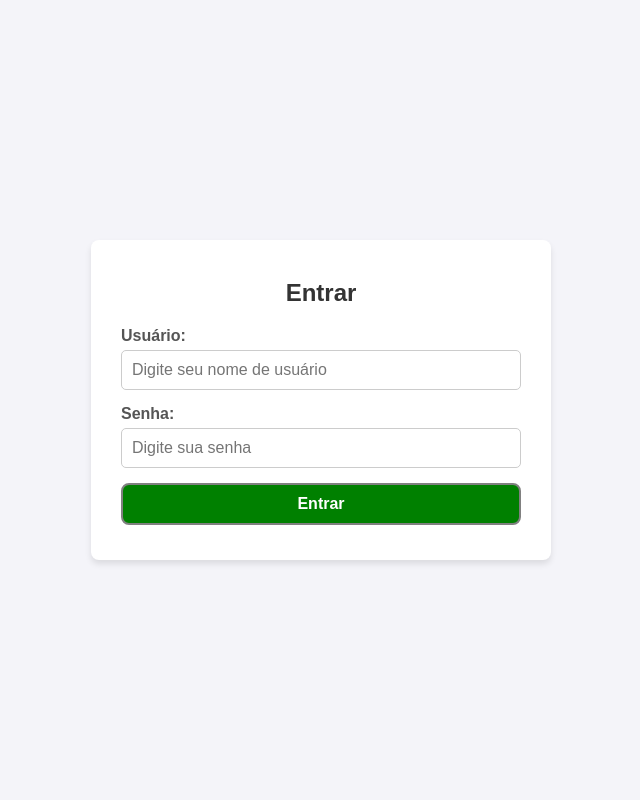
After one commit to igoranlima79/projeto_reserva_salao, a PHP site: page /admin/form_login.php in a window 1280 px wide. The commit adds this page. Shown: the whole page, without its empty margins (319-959 px from the left). Run offline with PHP 8.4, Linux system fonts and the light colour scheme.

Commit message:
Add files via upload
Criado a opção de login e senha para o perfil admin

```diff
--- /dev/null
+++ b/admin/conteudo.php
@@ -0,0 +1,3 @@
+<p style="font-family: Arial, sans-serif; font-size: 16px; text-align: center; line-height: 1.6; color: #000000;"><strong>
+    Selecione a opção desejada.
+</p>
--- /dev/null
+++ b/admin/form_login.php
@@ -0,0 +1,107 @@
+<!DOCTYPE html>
+<html lang="pt-BR">
+<head>
+    <meta charset="UTF-8">
+    <meta name="viewport" content="width=device-width, initial-scale=1.0">
+    <title>Login</title>
+    <style>
+        body {
+            font-family: Arial, sans-serif;
+            background-color: #f4f4f9;
+            margin: 0;
+            padding: 0;
+            display: flex;
+            justify-content: center;
+            align-items: center;
+            height: 100vh;
+        }
+
+        .login-container {
+            background: #fff;
+            padding: 20px 30px;
+            border-radius: 8px;
+            box-shadow: 0 4px 6px rgba(0, 0, 0, 0.1);
+            width: 100%;
+            max-width: 400px;
+        }
+
+        .login-container h2 {
+            margin-bottom: 20px;
+            font-size: 24px;
+            color: #333;
+            text-align: center;
+        }
+
+        .form-group {
+            margin-bottom: 15px;
+        }
+
+        .form-group label {
+            display: block;
+            margin-bottom: 5px;
+            font-weight: bold;
+            color: #555;
+        }
+
+        .form-group input {
+            width: 100%;
+            padding: 10px;
+            font-size: 16px;
+            border: 1px solid #ccc;
+            border-radius: 5px;
+            box-sizing: border-box;
+        }
+
+        .form-group input:focus {
+            border-color: grey;
+            outline: none;
+        }
+
+        .form-group .button {
+            width: 100%;
+            padding: 10px;
+            background-color: green;
+            border: 2px solid grey;
+            color: white;
+            font-size: 16px;
+            font-weight: bold;
+            border-radius: 8px;
+            cursor: pointer;
+        }
+
+        .form-group .button:hover {
+            background-color: #0056b3;
+        }
+
+        .form-group .button:active {
+            background-color: #003f7f;
+        }
+
+        .form-group .error-message {
+            color: #d9534f;
+            font-size: 14px;
+            margin-top: 10px;
+        }
+    </style>
+</head>
+<body>
+
+<div class="login-container">
+    <h2>Entrar</h2>
+    <form action="login.php" method="post">
+        <div class="form-group">
+            <label for="nome">Usuário:</label>
+            <input type="text" id="nome" name="nome" placeholder="Digite seu nome de usuário" required>
+        </div>
+        <div class="form-group">
+            <label for="senha">Senha:</label>
+            <input type="password" id="senha" name="senha" placeholder="Digite sua senha" required>
+        </div>
+        <div class="form-group">
+            <input type="submit" value="Entrar" class="button">
+        </div>
+    </form>
+</div>
+
+</body>
+</html>
--- /dev/null
+++ b/admin/logout.php
@@ -0,0 +1,5 @@
+<?php
+session_start();
+session_destroy(); // Destroi todas as variáveis de sessão
+header("Location: form_login.php"); // Redireciona para a página de login
+exit();
--- a/politica.php
+++ b/politica.php
@@ -3,7 +3,7 @@
 
   <p><strong>Reserva:</strong> O salão deve ser reservado na administração ou pelo sistema online. Reservas são confirmadas mediante pagamento da taxa (se aplicável).</p>
 
-  <p><strong>Horário:</strong> Permitido entre <em>[horário de início]</em> e <em>[horário de término]</em>, respeitando o horário de silêncio (<em>[especificar horário]</em>).</p>
+  <p><strong>Horário:</strong> Permitido entre 08:00 e 23:59, respeitando o horário de silêncio a partir das 22:00.</p>
 
   <p><strong>Responsabilidade:</strong> O responsável deve devolver o salão nas mesmas condições recebidas. Danos serão cobrados.</p>
 
```
Also changed, not shown: admin/form_altera_usuario.php (+23 -26 lines), admin/index.php (+28 -14 lines), admin/login.php (added, +31 -0 lines), admin/sessao.php (+6 -2 lines), bd3.sql (+17 -9 lines), envia_reserva.php (+27 -8 lines).
